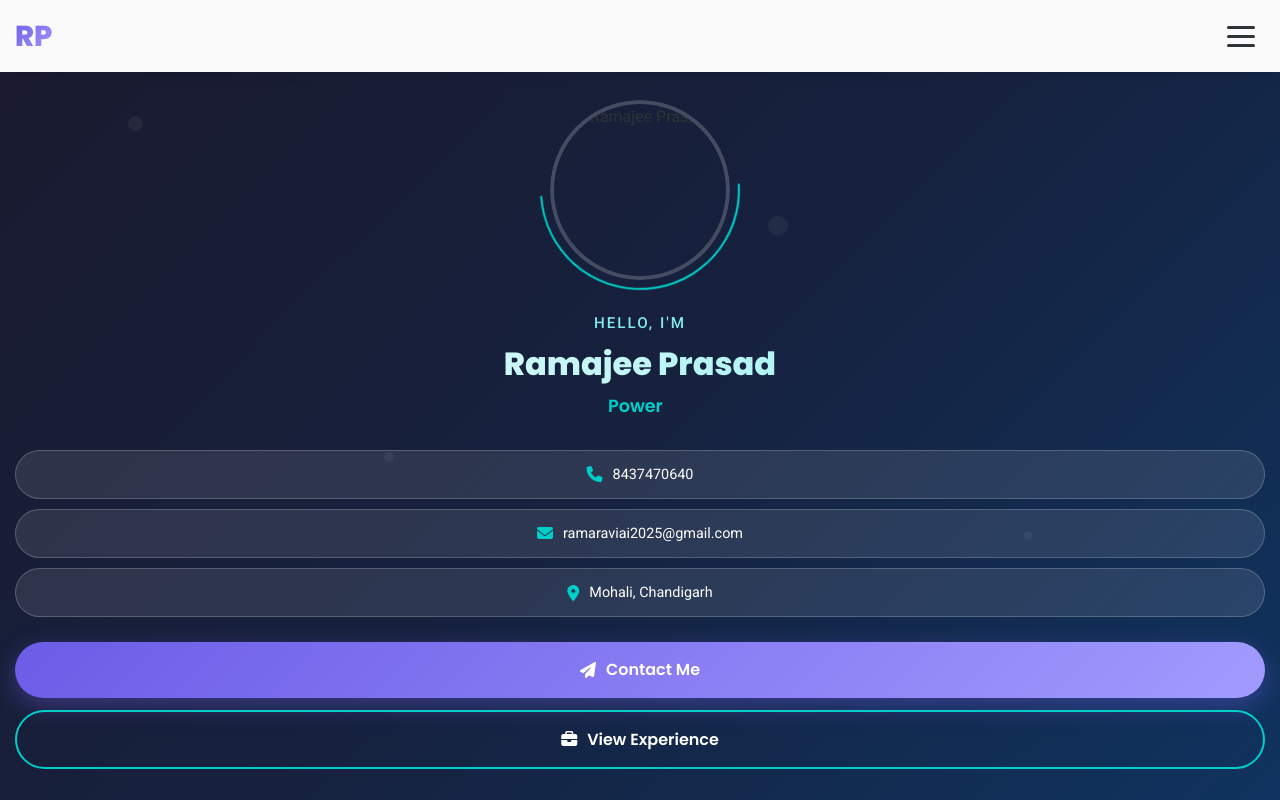
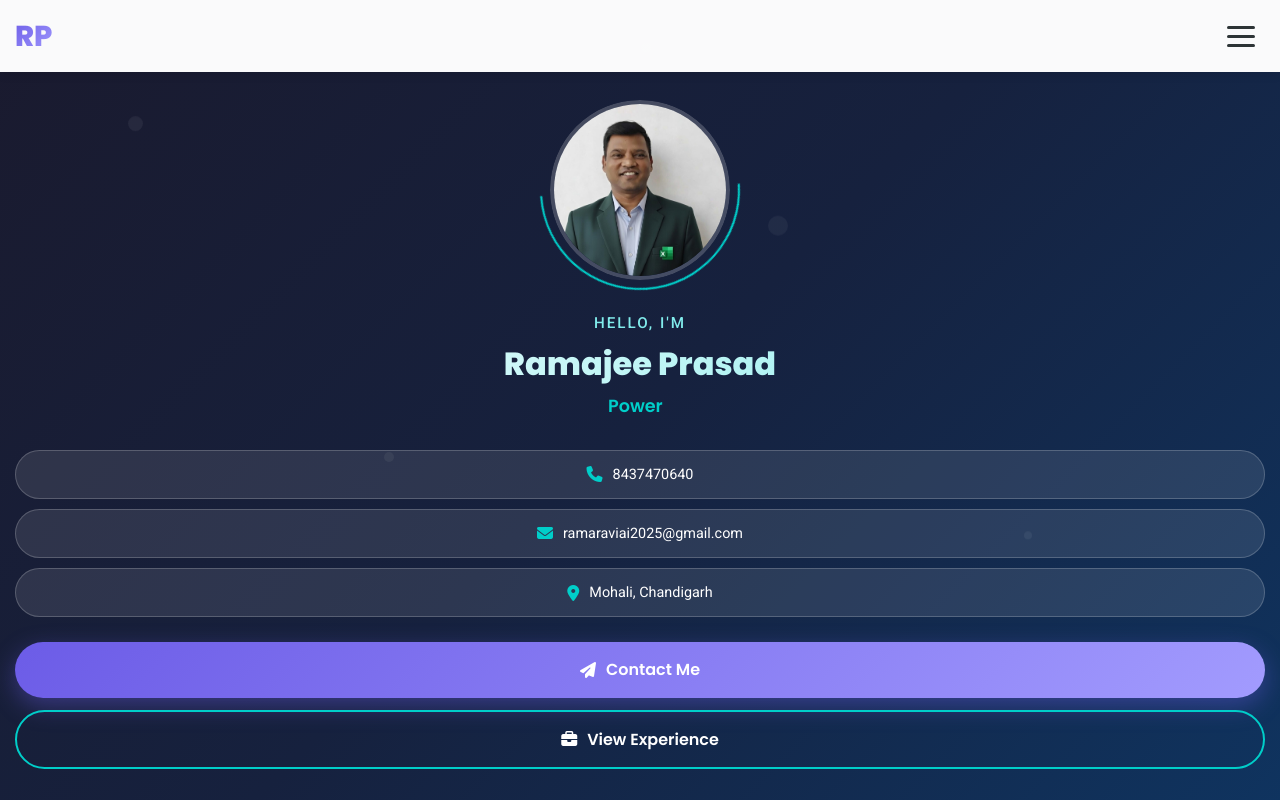
Before and after one commit to ramaraviai2025-ux/Image, a plain HTML site: page index.html in a window 1280 px wide. Shown: the top 800 px of the page. Drawn offline with Linux system fonts and the light colour scheme.

Commit message:
Update index.html

```diff
--- a/index.html
+++ b/index.html
@@ -1550,7 +1550,8 @@
         <div class="hero-container">
             <div class="hero-image animate-on-scroll">
                 <a href="#" class="profile-link">
-                    <img src="hello" alt="Ramajee Prasad" class="profile-img" id="profileImg">
+                    <img src="hello.jpg
+                        " alt="Ramajee Prasad" class="profile-img" id="profileImg">
                     <div class="profile-overlay">
                         <i class="fas fa-expand"></i>
                     </div>
```
